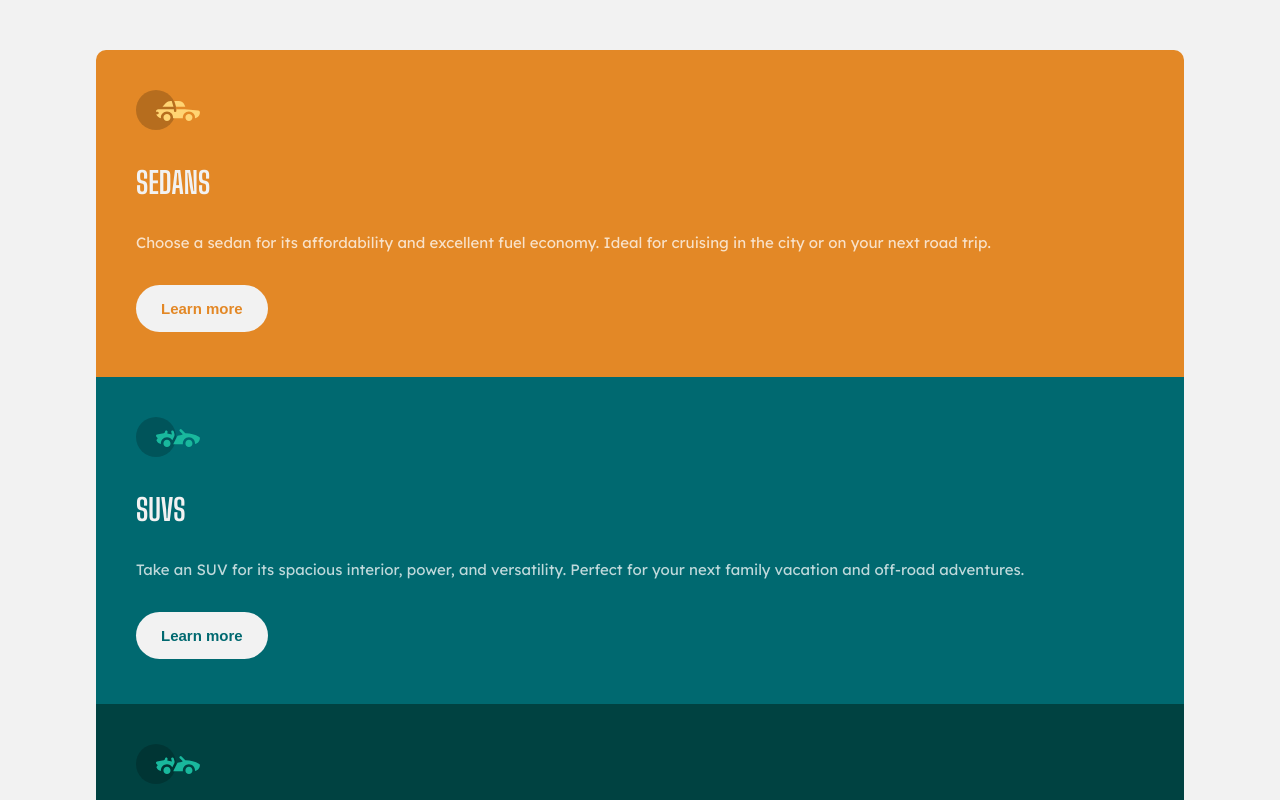
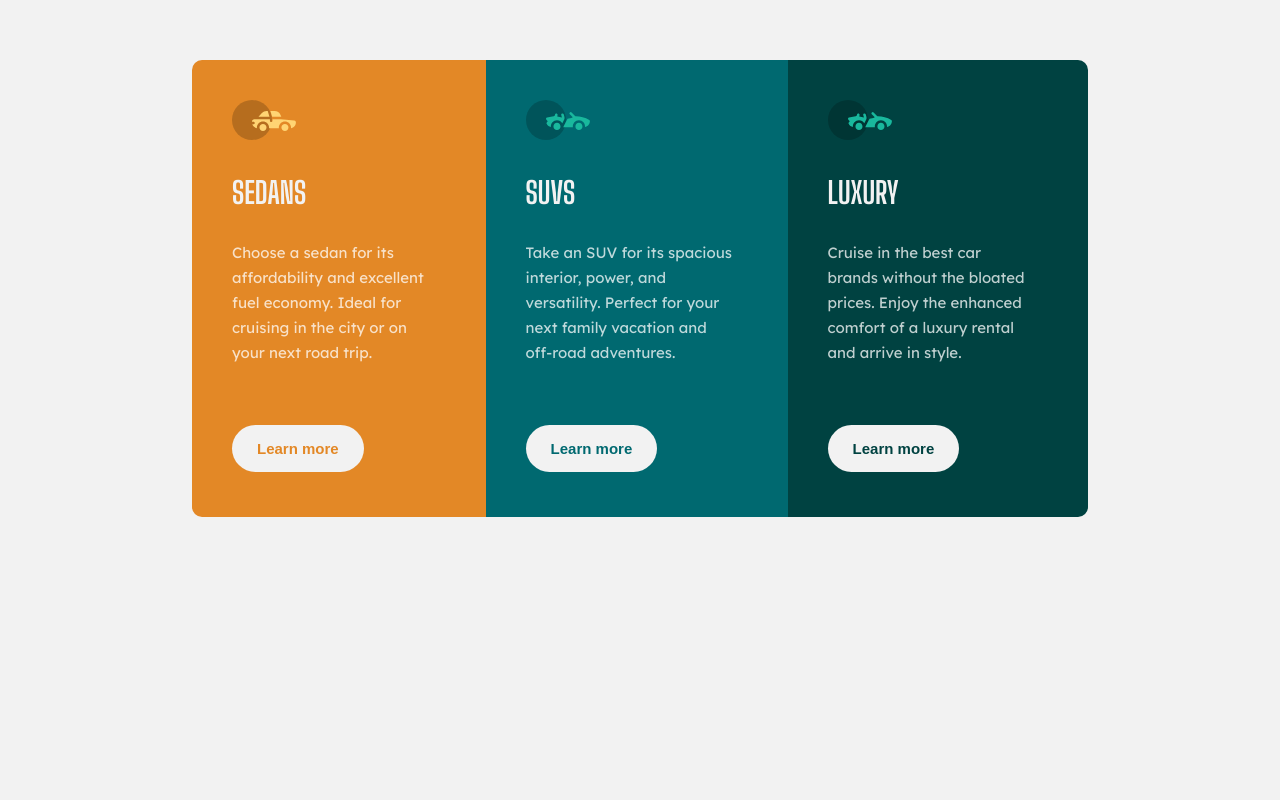
Before and after one commit to gusanchedev/prj-03-3column-preview-card-component, a plain HTML site: page index.html in a window 1280 px wide. Shown: the top 800 px of the page. Drawn offline with Linux system fonts and the light colour scheme.

Commit message:
Add styles for desktops

```diff
--- a/styles.css
+++ b/styles.css
@@ -70,3 +70,16 @@ button {
 .luxury-box button {
   color: var(--Very-dark-cyan);
 }
+
+@media (min-width: 768px) {
+  .container {
+    width: 70%;
+    margin-top: 60px;
+    display: flex;
+    flex-wrap: nowrap;
+
+  }
+  button {
+    margin: 60px 0 40px 0;
+  }
+}
```
